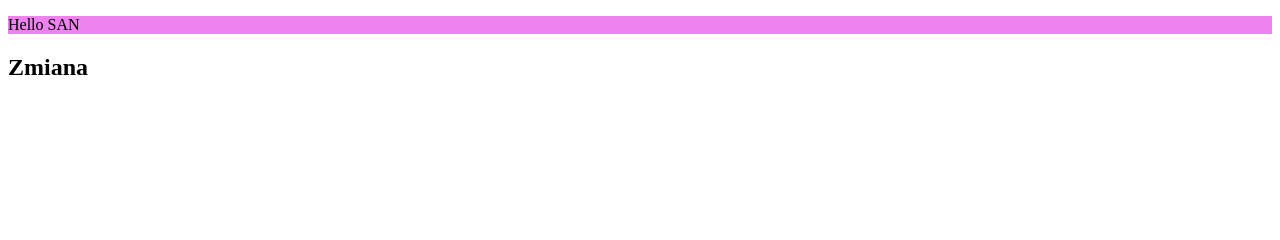
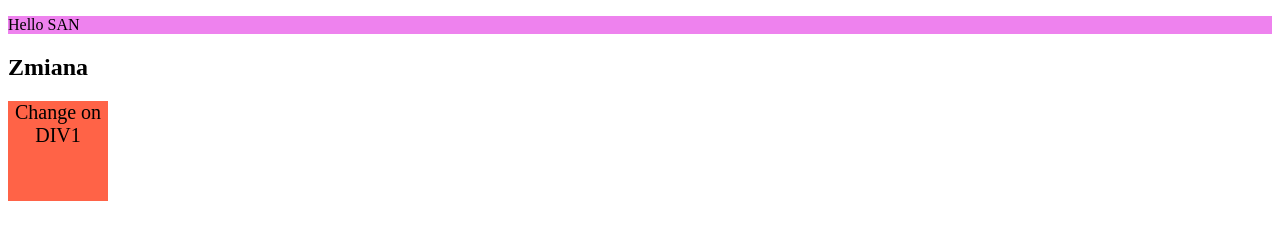
Before and after one commit to DOenter/SANgit, a plain HTML site: page index.html in a window 1280 px wide. Drawn offline with Linux system fonts and the light colour scheme.

Commit message:
DIV 1 add

```diff
--- a/index.html
+++ b/index.html
@@ -13,6 +13,8 @@
     <h2>
         Zmiana
     </h2>
+    <div>Change on DIV1
+    </div>
 
 </body>
 </html>
--- a/style.css
+++ b/style.css
@@ -4,3 +4,10 @@ p {
 p:first-of-type {
     background-color: violet;
 }
+div{
+    height: 100px;
+    width:100px;
+    text-align: center;
+    font-size: 20px;
+    background-color: tomato;
+}
```
